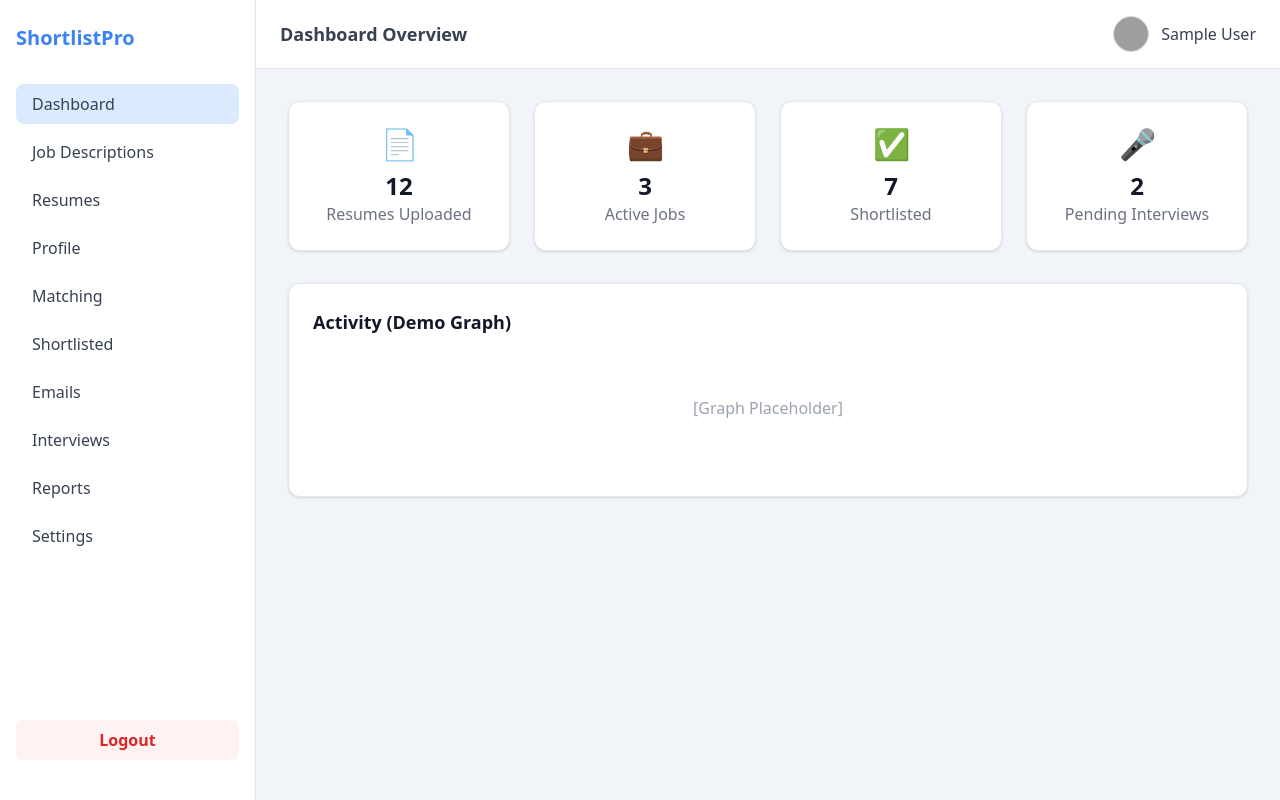
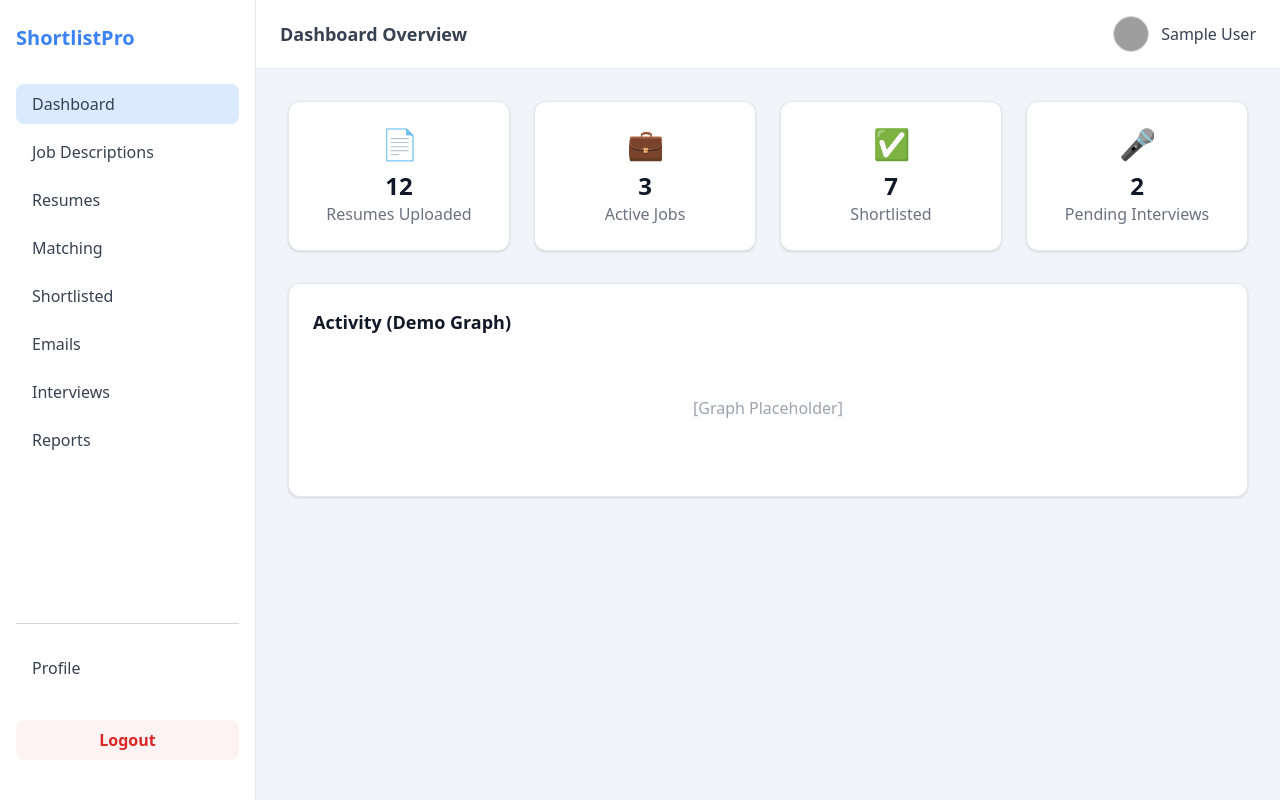
Before and after one commit to JawadGigyani/Shortlist-Pro, a Django app: page /dashboard/ in a window 1280 px wide. Run offline with Django 5.2, Linux system fonts and the light colour scheme; the visitor is signed in with stand-in values (Sample User, id 1); some libraries are stand-ins or nearby versions; grey boxes are pictures that could not be loaded.

Commit message:
Worked Dashboard

```diff
--- a/shortlistpro/home/templates/home/dashboard_base.html
+++ b/shortlistpro/home/templates/home/dashboard_base.html
@@ -1,9 +1,11 @@
 {% extends 'base.html' %} {% load static %} {% block content %}
 <div class="min-h-screen flex bg-slate-100">
   <!-- Sidebar -->
-  <aside class="w-64 bg-white border-r border-gray-200 flex flex-col py-6 px-4">
+  <aside
+    class="w-64 bg-white border-r border-gray-200 flex flex-col py-6 px-4 fixed inset-y-0 left-0 h-screen"
+  >
     <div class="mb-8 flex items-center space-x-2">
-      <span class="text-xl font-bold text-blue-500">ShortlistPro</span>
+      <a href="/" class="text-xl font-bold text-blue-500">ShortlistPro</a>
     </div>
     <nav class="flex-1 space-y-2">
       <a
@@ -20,11 +22,6 @@
         href="{% url 'resumes' %}"
         class="block px-4 py-2 rounded-lg hover:bg-blue-50 text-gray-700 font-medium {% if request.resolver_match.url_name == 'resumes' %}bg-blue-100 text-blue-600{% endif %}"
         >Resumes</a
-      >
-      <a
-        href="{% url 'profile' %}"
-        class="block px-4 py-2 rounded-lg hover:bg-blue-50 text-gray-700 font-medium {% if request.resolver_match.url_name == 'profile' %}bg-blue-100 text-blue-600{% endif %}"
-        >Profile</a
       >
       <a
         href="{% url 'matching' %}"
@@ -51,12 +48,13 @@
         class="block px-4 py-2 rounded-lg hover:bg-blue-50 text-gray-700 font-medium {% if request.resolver_match.url_name == 'reports' %}bg-blue-100 text-blue-600{% endif %}"
         >Reports</a
       >
-      <a
-        href="{% url 'settings' %}"
-        class="block px-4 py-2 rounded-lg hover:bg-blue-50 text-gray-700 font-medium {% if request.resolver_match.url_name == 'settings' %}bg-blue-100 text-blue-600{% endif %}"
-        >Settings</a
-      >
     </nav>
+    <hr class="my-6 border-gray-300" />
+    <a
+      href="{% url 'profile' %}"
+      class="block px-4 py-2 rounded-lg hover:bg-blue-50 text-gray-700 font-medium {% if request.resolver_match.url_name == 'profile' %}bg-blue-100 text-blue-600{% endif %}"
+      >Profile</a
+    >
     <form method="post" action="{% url 'logout' %}" class="mt-8">
       {% csrf_token %}
       <button
@@ -68,7 +66,7 @@
     </form>
   </aside>
   <!-- Main Content -->
-  <div class="flex-1 flex flex-col min-h-screen">
+  <div class="flex-1 flex flex-col min-h-screen ml-64">
     <!-- Top Navbar -->
     <header
       class="bg-white border-b border-gray-200 px-6 py-4 flex items-center justify-between"
--- a/shortlistpro/home/urls.py
+++ b/shortlistpro/home/urls.py
@@ -12,7 +12,6 @@ urlpatterns = [
     path('dashboard/emails/', views.emails, name='emails'),
     path('dashboard/interviews/', views.interviews, name='interviews'),
     path('dashboard/reports/', views.reports, name='reports'),
-    path('dashboard/settings/', views.settings_view, name='settings'),
     path('dashboard/profile/', views.profile_view, name='profile'),
     # path('register/', views.register, name='register'),
     # path('login/', auth_views.LoginView.as_view(template_name='registration/login.html'), name='login'),
--- a/shortlistpro/home/views.py
+++ b/shortlistpro/home/views.py
@@ -47,9 +47,6 @@ def interviews(request):
 def reports(request):
     return render(request, 'home/reports.html')
 
-@login_required
-def settings_view(request):
-    return render(request, 'home/settings.html')
 
 
 # Profile management view
```
Also changed, not shown: shortlistpro/media/profiles/20240220_164445-Edit_UOtaBBR.jpg (added), shortlistpro/media/profiles/channels4_profile_ZRiIAnE.jpg (added).
